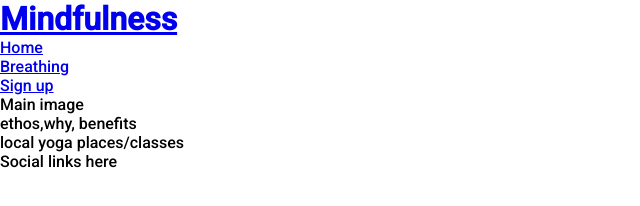
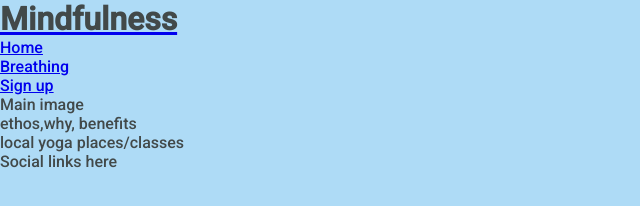
Before and after one commit to Davidw2710/Zen, a plain HTML site: page index.html in a window 1280 px wide. Shown: the whole page, without its empty margins (0-640 px from the left). Drawn offline with Linux system fonts and the light colour scheme.

Commit message:
add background and font color

```diff
--- a/assets/css/style.css
+++ b/assets/css/style.css
@@ -10,4 +10,10 @@
 body {
     font-family: Roboto, sans-serif;
     font-weight: 500;
+    background-color: #AEDBF6;
+    color: #424949;
 }
+
+h1 {
+    color: #424949;
+}
```
